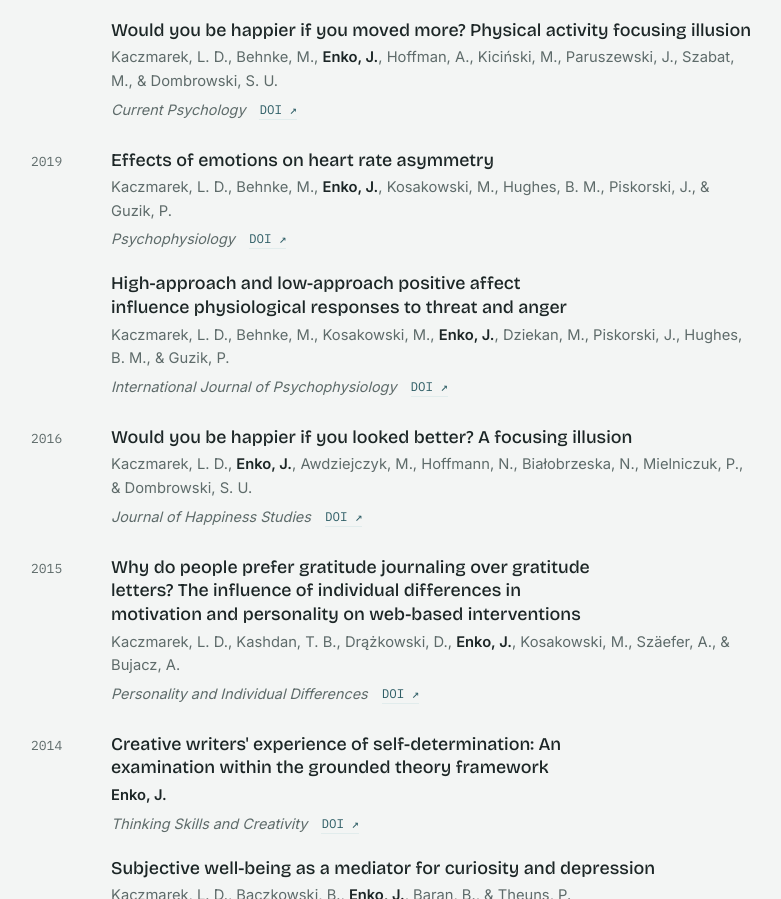
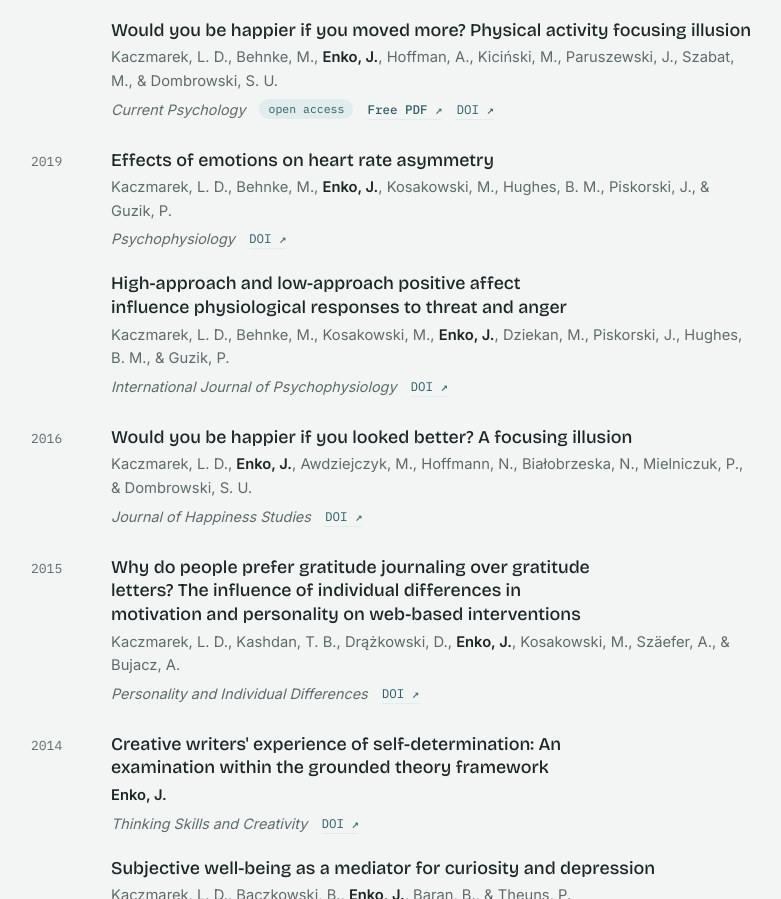
Before and after one commit to JolantaEnko/JolantaEnko.github.io, a plain HTML site: page index.html in a window 1280 px wide. Shown: the part 2138-3037 px from the top of the page, without its empty margins (249-1030 px from the left). Drawn offline with nearby package versions, Linux system fonts and the light colour scheme.

Commit message:
Add files via upload

```diff
--- a/index.html
+++ b/index.html
@@ -252,7 +252,7 @@ footer { font-family: var(--f-mono); font-size: 12px; color: var(--muted); }
         <article class="paper">
           <h3><a href="https://doi.org/10.1007/s12144-019-00315-9">Would you be happier if you moved more? Physical activity focusing illusion</a></h3>
           <p class="authors">Kaczmarek, L. D., Behnke, M., <b>Enko, J.</b>, Hoffman, A., Kiciński, M., Paruszewski, J., Szabat, M., &amp; Dombrowski, S. U.</p>
-          <div class="meta"><span class="venue">Current Psychology</span><a href="https://doi.org/10.1007/s12144-019-00315-9">DOI ↗</a></div>
+          <div class="meta"><span class="venue">Current Psychology</span><span class="oa">open access</span><a class="pdf" href="https://link.springer.com/content/pdf/10.1007/s12144-019-00315-9.pdf">Free PDF ↗</a><a href="https://doi.org/10.1007/s12144-019-00315-9">DOI ↗</a></div>
         </article>
       </div></div>
 
```
